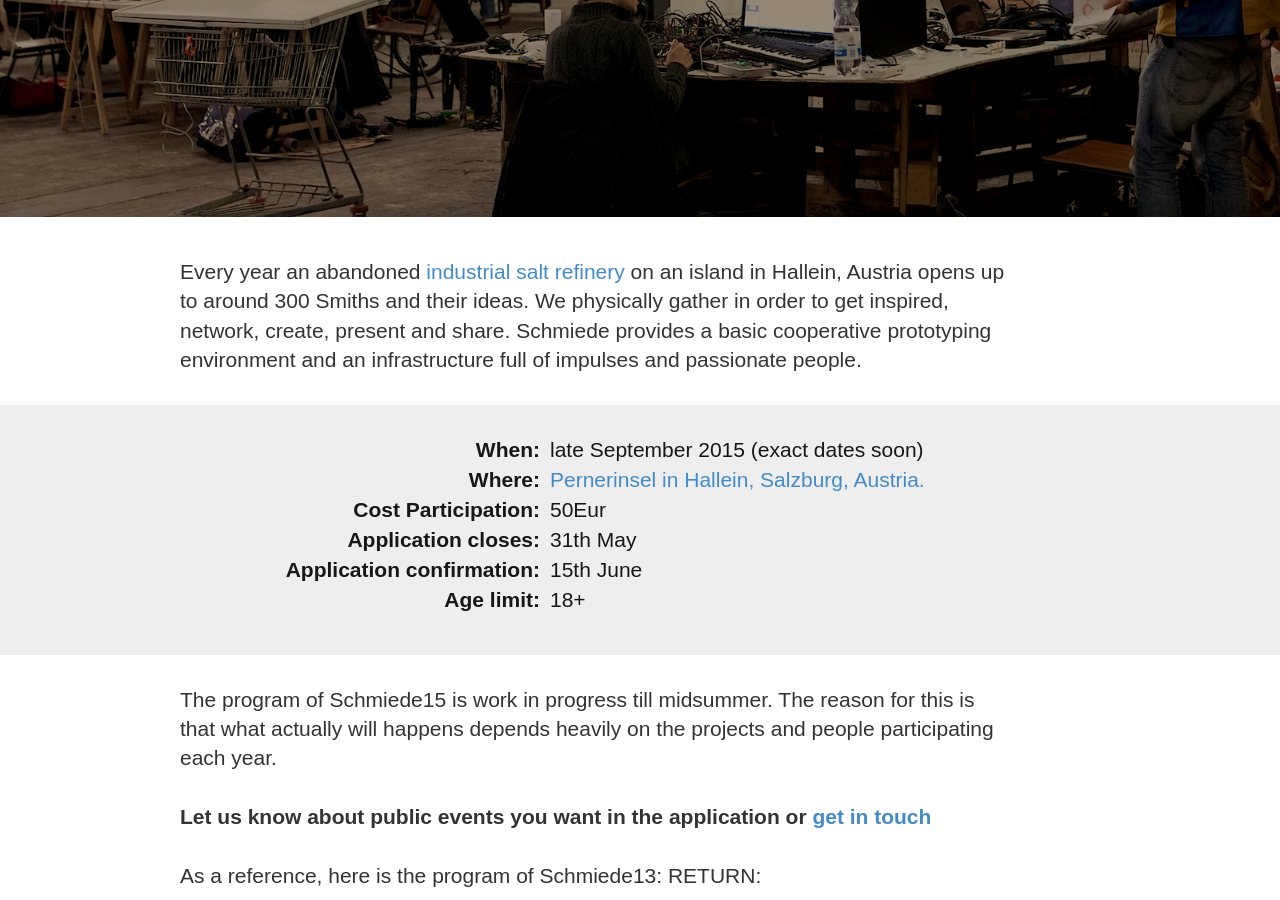
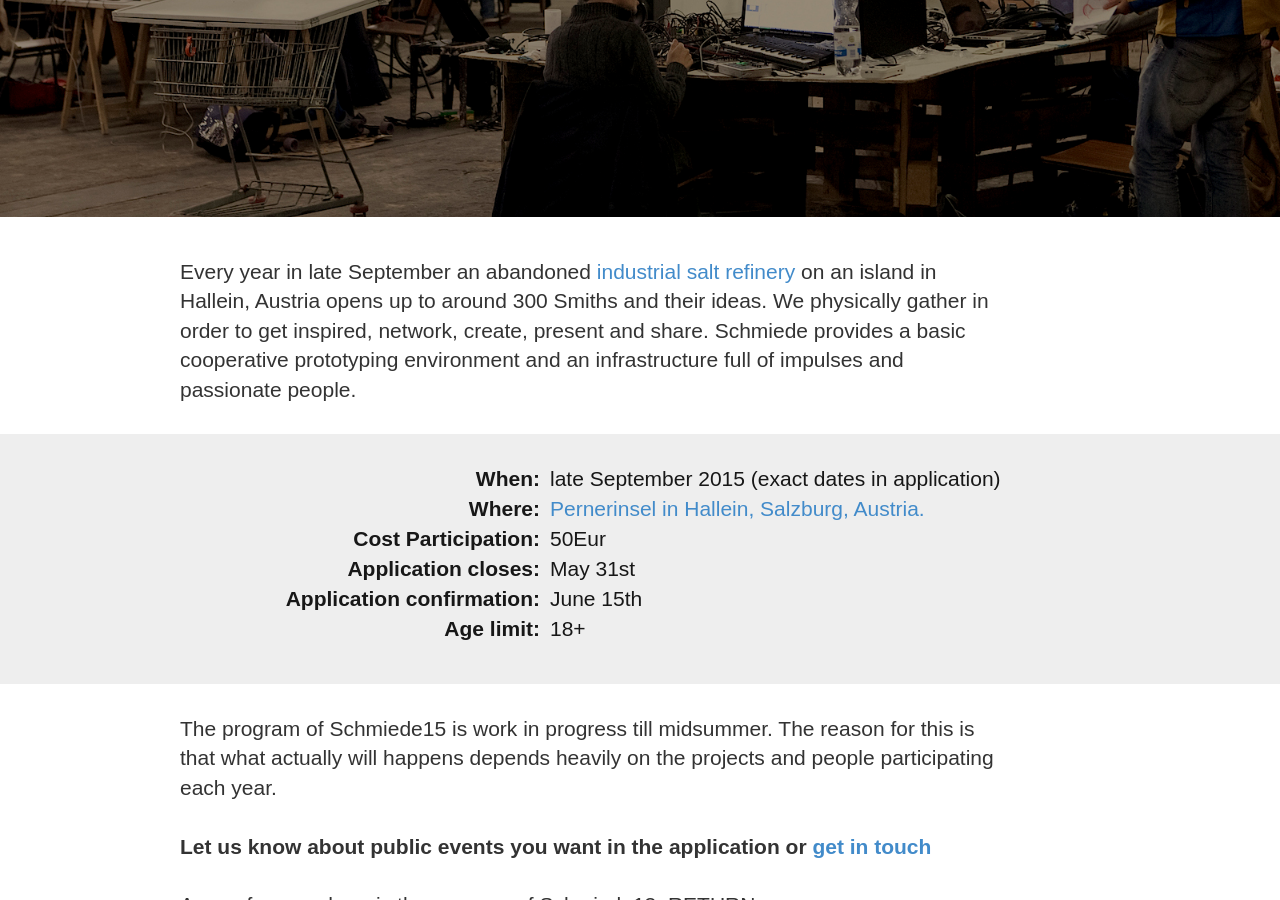
Before and after one commit to philippWassibauer/schmiede_web, a Jekyll site: the page built from apply/index.html, in a window 1280 px wide and 900 px high, scrolled down 393 px. Built offline with Jekyll 4.4.1, drawn with Linux system fonts in a browser that asks for light colours; Markdown is read by kramdown in place of the engine named in the settings; comment, search, counter and statistics services are not loaded.

Commit message:
Update index.html

```diff
--- a/apply/index.html
+++ b/apply/index.html
@@ -10,7 +10,7 @@ title: Schmiede Application
   <div class="container" style="margin-top: 40px;">
     <div class="col-md-9 col-md-offset-1">
       <p class="lead">
-        Every year an abandoned <a href="/location/">industrial salt refinery</a> on an island in Hallein,
+        Every year in late September an abandoned <a href="/location/">industrial salt refinery</a> on an island in Hallein,
         Austria opens up to around 300 Smiths and their ideas.
         We physically gather in order to get inspired, network, create,
         present and share. Schmiede provides a basic cooperative prototyping
@@ -26,7 +26,7 @@ title: Schmiede Application
         <p>
           <dl class="dl-horizontal lead">
             <dt>When:</dt>
-            <dd>late September 2015 (exact dates soon)</dd>
+            <dd>late September 2015 (exact dates in application)</dd>
             <dt>Where:</dt>
             <dd>
               <a href="https://maps.google.com/maps/ms?msa=0&msid=209371383360961785408.0004ab076cae1500b5f3e&dg=feature">
@@ -36,9 +36,9 @@ title: Schmiede Application
             <dt>Cost Participation:</dt>
             <dd>50Eur</dd>
             <dt>Application closes:</dt>
-            <dd>31th May</dd>
+            <dd>May 31st</dd>
             <dt>Application confirmation:</dt>
-            <dd>15th June</dd>
+            <dd>June 15th</dd>
             <dt>Age limit:</dt>
             <dd>18+</dd>
           </dl>
```
